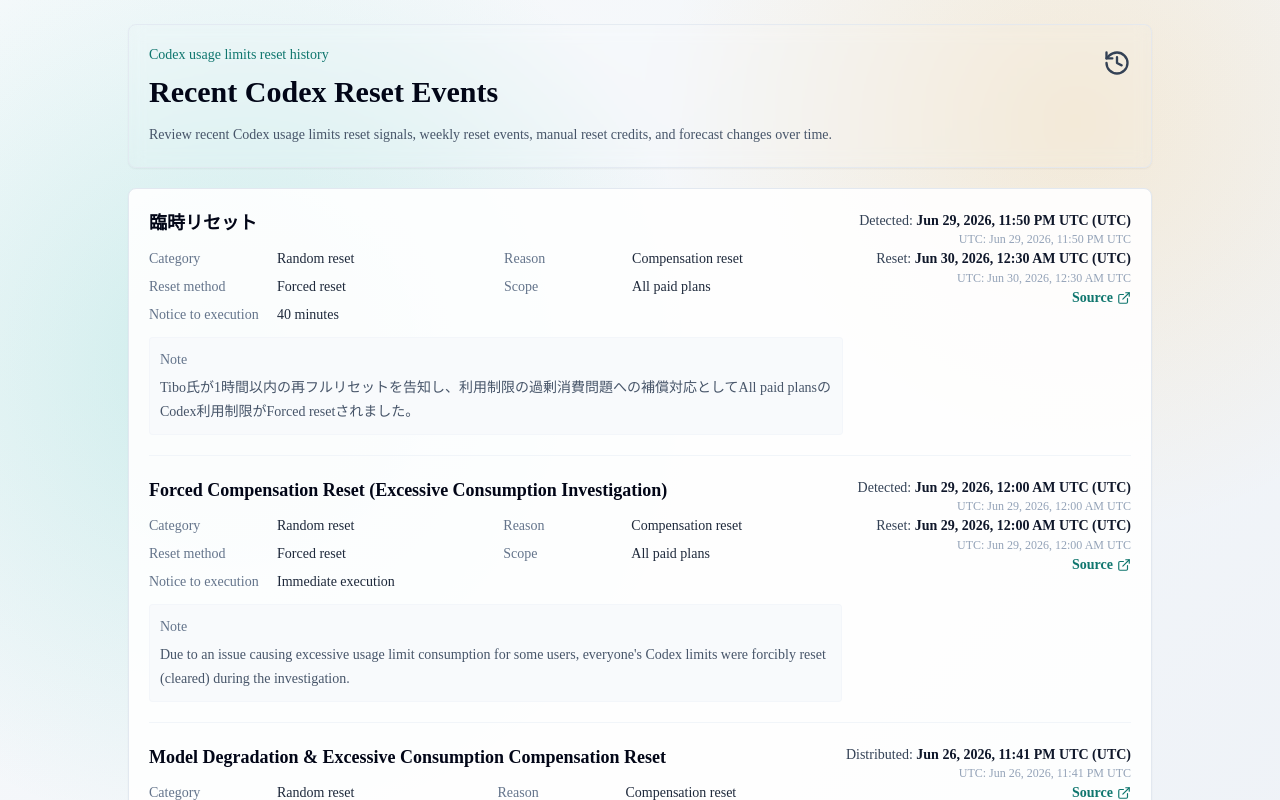
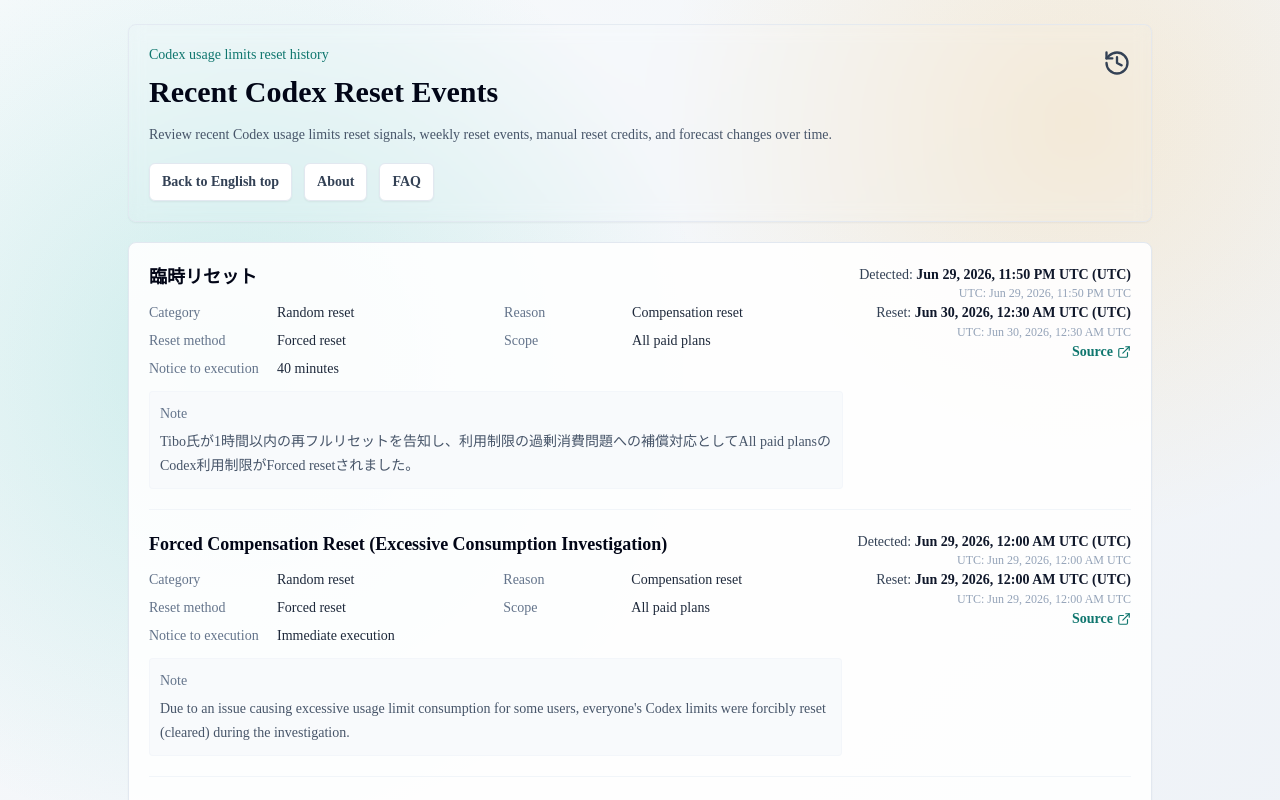
Before and after one commit to gussuri/codex-reset-observatory, a Next.js app: page /en/history in a window 1280 px wide. Shown: the top 800 px of the page. Built offline with nearby package versions, Linux system fonts and the light colour scheme; no server answers.

Commit message:
Add top navigation to history page

```diff
--- a/components/HistoryView.tsx
+++ b/components/HistoryView.tsx
@@ -88,6 +88,26 @@ export function HistoryView({ data, locale }: HistoryViewProps) {
               </p>
             </div>
             <History className="mt-1 h-7 w-7 shrink-0 text-slate-700" />
+          </div>
+          <div className="mt-4 flex flex-wrap gap-3">
+            <Link
+              className="rounded-md border border-slate-200 bg-white px-3 py-2 text-sm font-semibold text-slate-700 shadow-sm transition hover:border-teal-200 hover:text-teal-800"
+              href={locale === "ja" ? "/" : locale === "en" ? "/en" : "/zh"}
+            >
+              {content.nav.top}
+            </Link>
+            <Link
+              className="rounded-md border border-slate-200 bg-white px-3 py-2 text-sm font-semibold text-slate-700 shadow-sm transition hover:border-teal-200 hover:text-teal-800"
+              href={locale === "ja" ? "/about" : locale === "en" ? "/en/about" : "/zh/about"}
+            >
+              {translateUI("about", locale)}
+            </Link>
+            <Link
+              className="rounded-md border border-slate-200 bg-white px-3 py-2 text-sm font-semibold text-slate-700 shadow-sm transition hover:border-teal-200 hover:text-teal-800"
+              href={locale === "ja" ? "/faq" : locale === "en" ? "/en/faq" : "/zh/faq"}
+            >
+              {translateUI("faq", locale)}
+            </Link>
           </div>
         </header>
 
```
